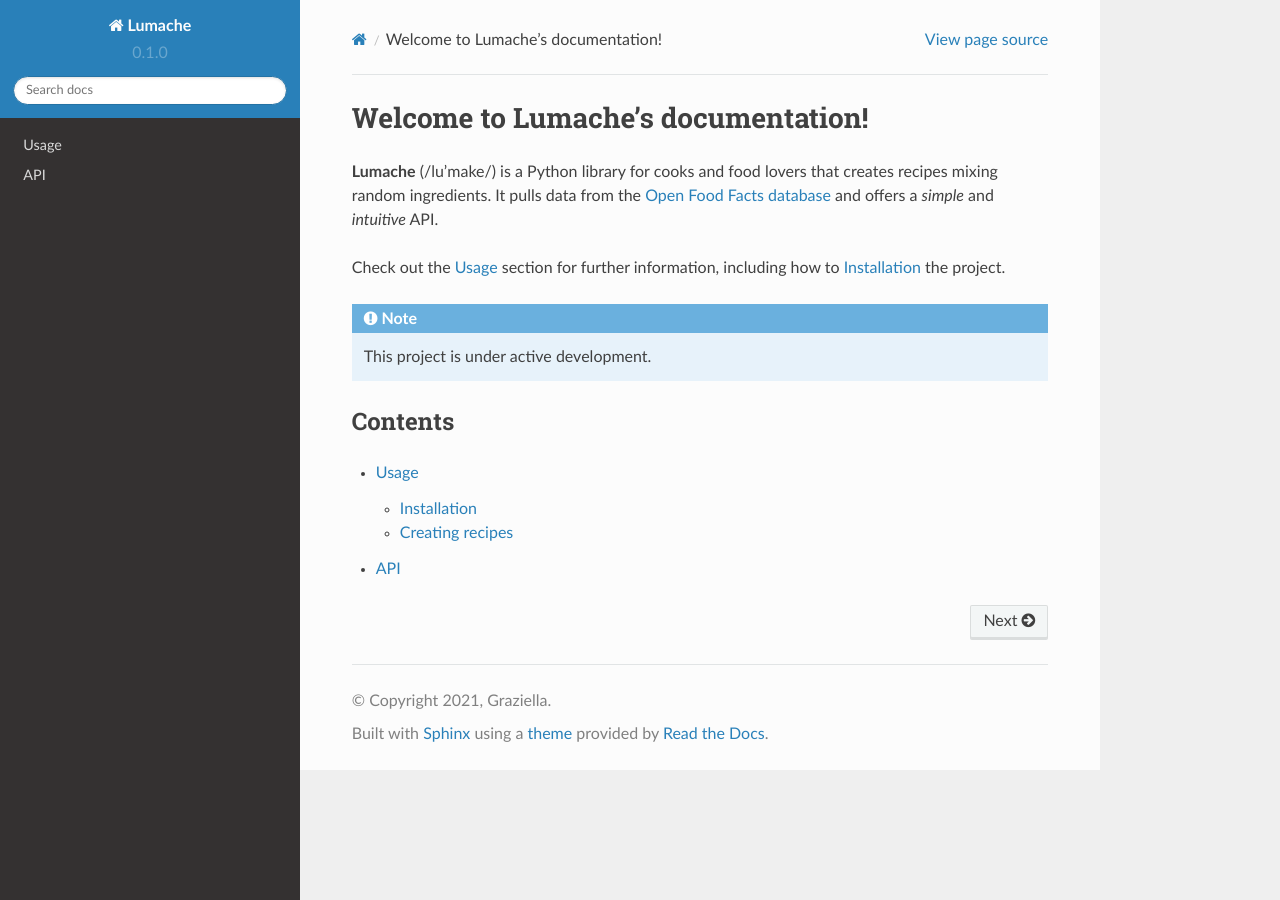
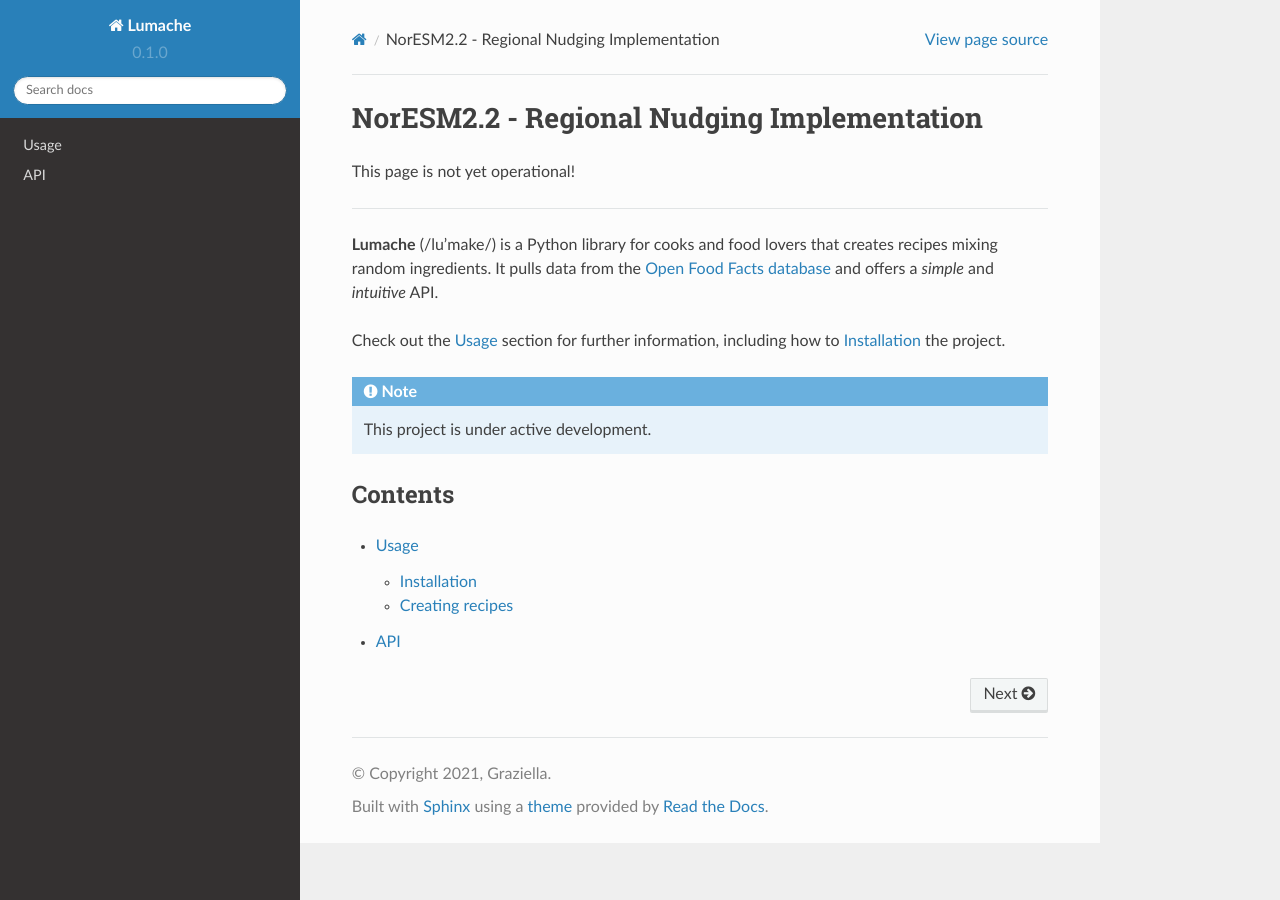
Before and after one commit to lina-boljka/NorESM2.2-nudging, a Sphinx documentation site: the page built from docs/source/index.rst, in a window 1280 px wide. Built offline with Sphinx 7.4.7 and the Read the Docs theme 2.0.0, drawn with Linux system fonts in a browser that asks for light colours.

Commit message:
Update index.rst

```diff
--- a/docs/source/index.rst
+++ b/docs/source/index.rst
@@ -1,5 +1,9 @@
-Welcome to Lumache's documentation!
+NorESM2.2 - Regional Nudging Implementation
 ===================================
+
+This page is not yet operational!
+
+----
 
 **Lumache** (/lu'make/) is a Python library for cooks and food lovers
 that creates recipes mixing random ingredients.
```
